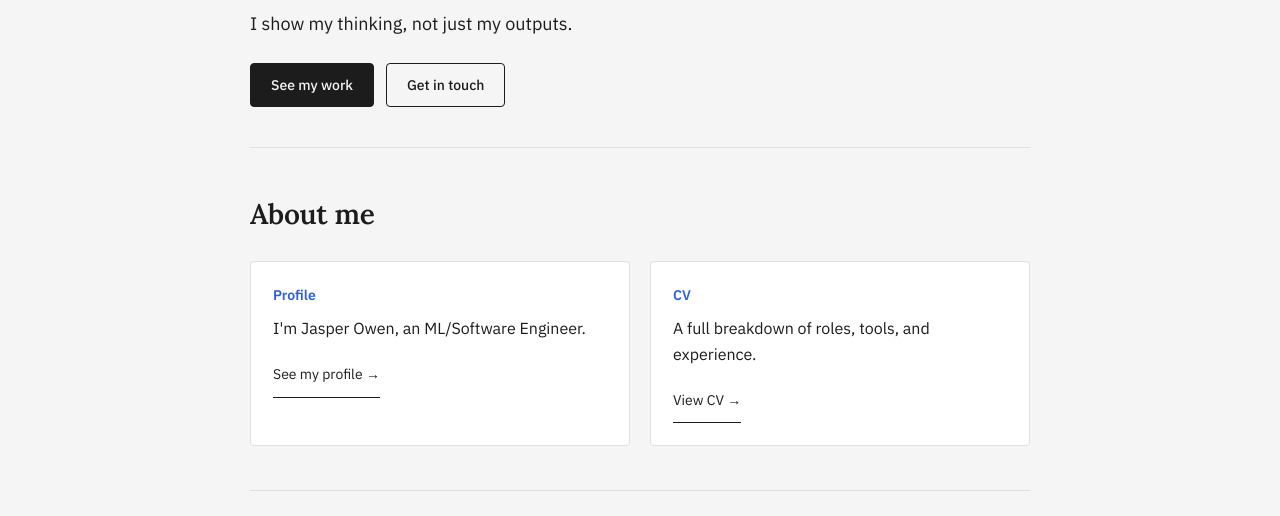
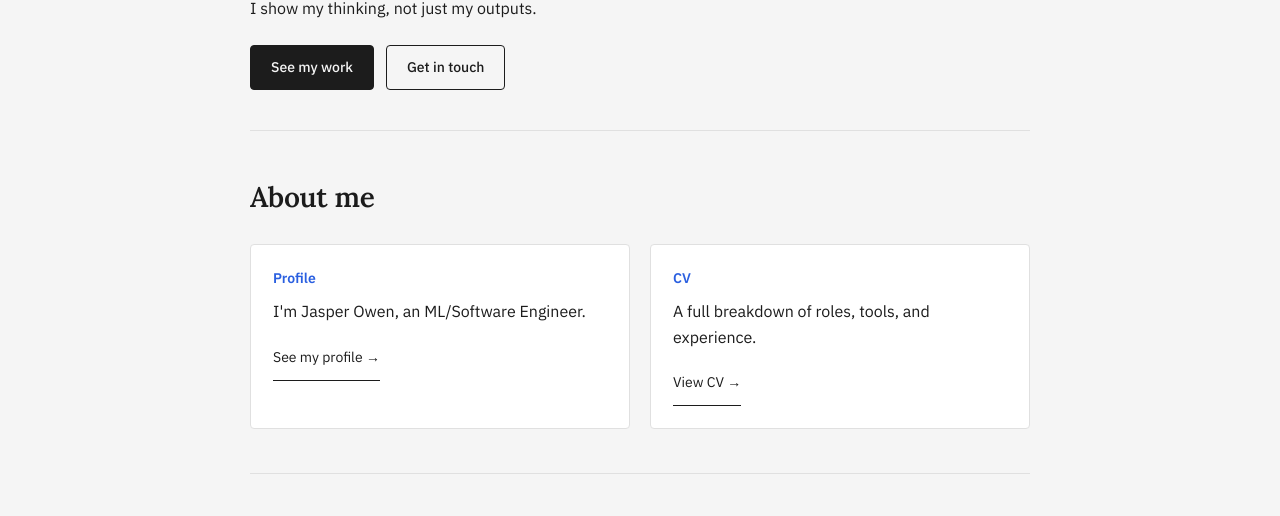
Before and after one commit to JasperOwen/my-portfolio, a plain HTML site: page index.html in a window 1280 px wide. Shown: the part 222-738 px from the top of the page. Drawn offline with Linux system fonts and the light colour scheme.

Commit message:
Update index.html

```diff
--- a/index.html
+++ b/index.html
@@ -38,7 +38,7 @@ if (sessionStorage.getItem('skipSmoothScroll')) {
   <section class="hero" style="border-top: none;">
     <h1>Jasper Owen</h1>
     <p class="lede">Software/Machine learning engineer.</p>
-    <p class="lede">I show my thinking, not just my outputs.</p>
+    <p>I show my thinking, not just my outputs.</p>
     <div class="hero-actions">
       <a class="btn btn-primary" href="#portfolio">See my work</a>
       <a class="btn btn-ghost" href="#contact">Get in touch</a>
```
